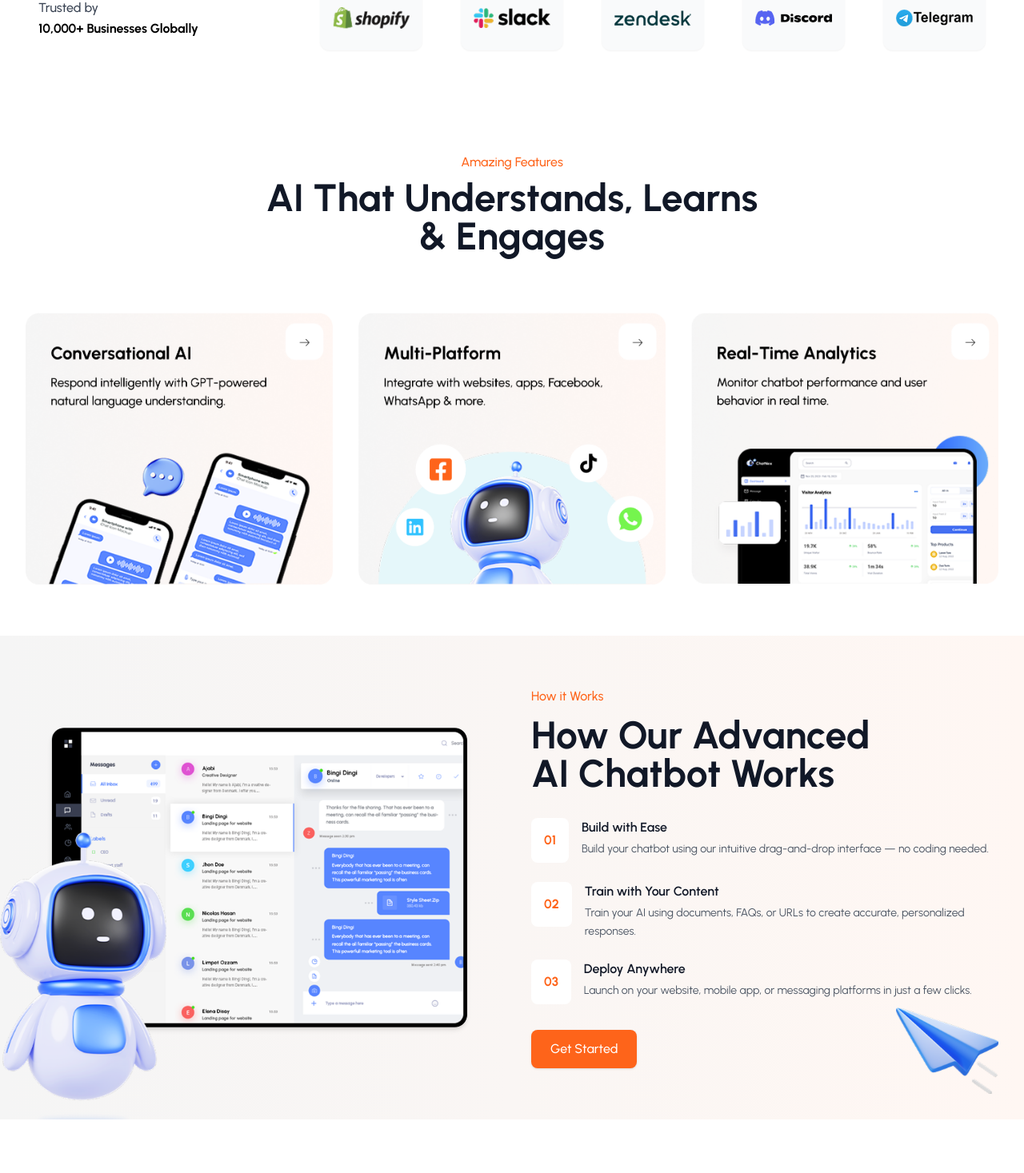
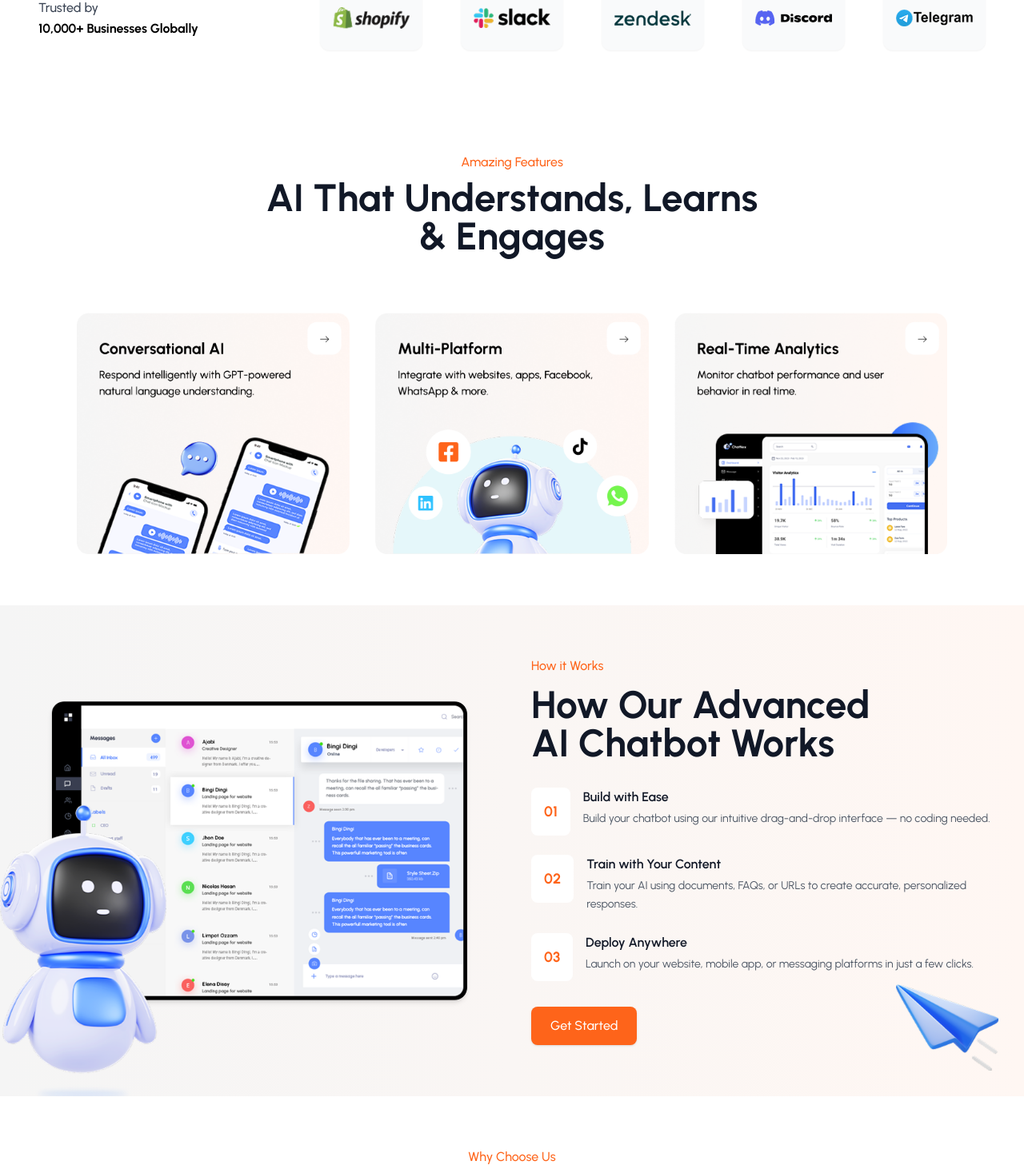
Before and after one commit to BayshoreCommunication/bayai-chatbot-website, a Next.js app: page / in a window 1280 px wide. Shown: the part 880-2347 px from the top of the page at 80% size. Built offline with nearby package versions, Linux system fonts and the light colour scheme.

Commit message:
animation added

```diff
--- a/components/home/AmazingFeatures.tsx
+++ b/components/home/AmazingFeatures.tsx
@@ -2,6 +2,7 @@
 
 import Image from "next/image";
 import { ArrowRight } from "lucide-react";
+import Reveal from "../motion/Reveal";
 
 export default function AmazingFeatures() {
   const features = [
@@ -18,14 +19,18 @@ export default function AmazingFeatures() {
 
   return (
     <section className="bg-white">
-      <div className="container mx-auto px-8 py-8 md:py-16">
+      <div className="container max-w-6xl mx-auto px-8 py-8 md:py-16">
         {/* ===== Section Header ===== */}
         <div className="text-center mb-12">
+          <Reveal x={-100} duration={2}>
           <p className="text-primary font-medium mb-2">Amazing Features</p>
+          </Reveal>
+          <Reveal x={100} duration={3}>
           <h2 className="text-3xl md:text-5xl font-bold text-gray-900 leading-snug">
             AI That Understands, Learns <br className="hidden md:block" /> &
             Engages
           </h2>
+          </Reveal>
         </div>
 
         {/* ===== Features Grid ===== */}
@@ -39,6 +44,7 @@ export default function AmazingFeatures() {
 
               {/* Image */}
               <div className="mt-6 flex justify-center">
+              <Reveal x={-100} duration={2}>
                 <Image
                   src={feature.image}
                   alt=""
@@ -46,6 +52,7 @@ export default function AmazingFeatures() {
                   height={800}
                   className="object-contain w-full h-auto"
                 />
+                </Reveal>
               </div>
             </div>
           ))}
--- a/components/home/HowItWorks.tsx
+++ b/components/home/HowItWorks.tsx
@@ -1,6 +1,7 @@
 "use client";
 
 import Image from "next/image";
+import Reveal from "../motion/Reveal";
 
 export default function HowItWorks() {
   const steps = [
@@ -28,6 +29,7 @@ export default function HowItWorks() {
         <div className="relative flex justify-center">
           {/* Main image (tablet UI) */}
           <div className="relative w-full max-w-[520px]">
+            <Reveal y={100} x={100} duration={2}>
               <Image
                 src="/images/homepage/howitworks/bg.png"
                 alt="AI Chatbot Interface"
@@ -35,55 +37,75 @@ export default function HowItWorks() {
                 height={800}
                 className="rounded-2xl shadow-md object-contain"
               />
+            </Reveal>
 
             {/* Floating Robot */}
+            <Reveal
+              y={0}
+              duration={2}
+              className="absolute -left-8 -bottom-16 md:-left-16 md:-bottom-32 w-32 sm:w-40 md:w-52 z-10"
+            >
               <Image
                 src="/images/homepage/howitworks/robot.png"
                 alt="AI Robot"
                 width={1000}
                 height={800}
-              className="absolute -left-8 -bottom-16 md:-left-16 md:-bottom-32 w-32 sm:w-40 md:w-52 animate-float"
+                className="w-full h-auto"
               />
+            </Reveal>
           </div>
         </div>
 
         {/* ===== Right Side: Text Content ===== */}
         <div className="relative z-10">
+          <Reveal x={-100} duration={2}>
             <p className="text-primary font-medium mb-3">How it Works</p>
+          </Reveal>
+          <Reveal x={100} duration={2}>
             <h2 className="text-4xl md:text-5xl font-bold text-gray-900 mb-8 leading-snug">
-            How Our Advanced <br className="hidden md:block" /> AI Chatbot Works
+              How Our Advanced <br className="hidden md:block" /> AI Chatbot
+              Works
             </h2>
+          </Reveal>
 
           {/* Steps */}
           <div className="space-y-6">
             {steps.map((step) => (
               <div key={step.id} className="flex items-start gap-4">
-                <div className=" rounded-lg text-primary  bg-white  p-4 flex items-center justify-center text-base font-bold shrink-0">
+                <div className=" rounded-lg text-primary  bg-white  p-4 flex items-center justify-center text-lg font-bold shrink-0">
                   {step.id}
                 </div>
                 <div>
-                  <h3 className="font-semibold text-gray-900 mb-1">{step.title}</h3>
-                  <p className="text-sm text-gray-600 leading-relaxed">{step.desc}</p>
+                  <h3 className="font-semibold text-gray-900 mb-1">
+                    {step.title}
+                  </h3>
+                  <p className="text-sm text-gray-600 leading-relaxed">
+                    {step.desc}
+                  </p>
                 </div>
               </div>
             ))}
           </div>
 
           {/* CTA Button */}
+          <Reveal x={200} duration={2}>
             <button className="mt-8 bg-primary text-white font-medium px-6 py-3 rounded-lg shadow hover:bg-primary/90 transition">
               Get Started
             </button>
+          </Reveal>
         </div>
       </div>
 
       {/* ===== Floating Paper Plane (right corner) ===== */}
+      {/* <Reveal y={200} duration={2}> */}
       <Image
         src="/images/homepage/howitworks/plane.png"
         alt="Paper Plane"
         width={1000}
         height={800}
-        className="absolute right-8 bottom-8 w-20 sm:w-24 md:w-32 animate-float-slow"
+        className="absolute right-8 bottom-8 w-20 sm:w-24 md:w-32 "
       />
+      {/* </Reveal> */}
     </section>
   );
 }
--- a/components/home/Pricing.tsx
+++ b/components/home/Pricing.tsx
@@ -1,4 +1,6 @@
 "use client";
+
+import Reveal from "../motion/Reveal";
 
 export default function Pricing() {
   const plans = [
@@ -44,16 +46,21 @@ export default function Pricing() {
       <div className="container max-w-6xl mx-auto px-8 py-8 md:py-16 text-center">
         {/* Header */}
         <div className="mb-12">
+          <Reveal x={-100} duration={2}>
           <p className="text-primary font-medium mb-2">Pricing Plans</p>
+          </Reveal>
+          <Reveal x={100} duration={2}>
           <h2 className="text-4xl md:text-5xl font-bold text-gray-900 leading-snug">
             Simple, Transparent <br className="hidden md:block" />
             Pricing for Every Business
           </h2>
+          </Reveal>
         </div>
 
         {/* Pricing Cards */}
         <div className="grid grid-cols-1 md:grid-cols-3 gap-8 items-stretch">
           {plans.map((plan, index) => (
+            <Reveal x={100} y={100} duration={2}>
             <div
               key={index}
               className={`bg-white rounded-3xl h-full max-w-xl w-full mx-auto p-8 text-left shadow-sm border border-transparent hover:border-primary hover:shadow-xl transition-all duration-300 flex flex-col justify-between`}
@@ -83,6 +90,7 @@ export default function Pricing() {
                       <span className="text-primary font-bold">✓</span>
                       <span>{feature}</span>
                     </li>
+
                   ))}
                 </ul>
               </div>
@@ -92,6 +100,7 @@ export default function Pricing() {
                 Get Started
               </button>
             </div>
+            </Reveal>
           ))}
         </div>
       </div>
--- a/components/home/Testimonials.tsx
+++ b/components/home/Testimonials.tsx
@@ -4,6 +4,7 @@ import { Swiper, SwiperSlide } from "swiper/react";
 import { Pagination, Autoplay } from "swiper/modules";
 import "swiper/css";
 import "swiper/css/pagination";
+import Reveal from "../motion/Reveal";
 
 export default function Testimonials() {
   const testimonials = [
@@ -62,11 +63,15 @@ export default function Testimonials() {
       <div className="container mx-auto px-8 py-8 md:py-16">
         {/* Header */}
         <div className="text-center mb-12">
+          <Reveal x={-100} duration={2}>
           <p className="text-primary font-medium mb-2">Testimonials</p>
+          </Reveal>
+          <Reveal x={100} duration={2}>
           <h2 className="text-4xl md:text-5xl font-bold text-gray-900 leading-snug">
             Build Trust With Reviews <br className="hidden md:block" />
             Loved by Businesses Worldwide
           </h2>
+          </Reveal>
         </div>
 
         {/* Swiper Slider */}
--- a/components/home/Trustedby.tsx
+++ b/components/home/Trustedby.tsx
@@ -1,6 +1,7 @@
 "use client";
 
 import Image from "next/image";
+import Reveal from "../motion/Reveal";
 
 export default function Trustedby() {
   const brands = [
@@ -16,12 +17,16 @@ export default function Trustedby() {
       <div className="container px-8 py-8 md:py-16">
         <div className="flex flex-col lg:flex-row items-center justify-center gap-8 lg:gap-12 text-center lg:text-left">
           {/* Left Text */}
+
           <div className="lg:w-1/4">
+          <Reveal x={-100} duration={2}>
             <p className="text-gray-700 font-medium leading-relaxed">
               Trusted by <br />
               <span className="font-bold text-black">10,000+ Businesses Globally</span>
             </p>
+            </Reveal>
           </div>
+
 
           {/* Brand Logos */}
           <div className="flex flex-wrap justify-center lg:justify-start gap-6 sm:gap-10 md:gap-12">
@@ -30,6 +35,7 @@ export default function Trustedby() {
                 key={index}
                 className="flex items-center justify-center bg-gray-50 hover:bg-gray-100 rounded-xl p-3 sm:p-4 transition-all duration-300 w-28 sm:w-32 h-16 sm:h-20 shadow-sm"
               >
+                <Reveal x={100} duration={2}>
                 <Image
                   src={brand.image}
                   alt={brand.name}
@@ -37,6 +43,7 @@ export default function Trustedby() {
                   height={800}
                   className="object-contain"
                 />
+                </Reveal>
               </div>
             ))}
           </div>
--- a/components/home/WhyChooseUs.tsx
+++ b/components/home/WhyChooseUs.tsx
@@ -1,6 +1,7 @@
 "use client";
 
 import Image from "next/image";
+import Reveal from "../motion/Reveal";
 
 export default function WhyChooseUs() {
   const features = [
@@ -36,16 +37,21 @@ export default function WhyChooseUs() {
       <div className="container mx-auto px-8 py-8 md:py-16 text-center">
         {/* Header */}
         <div className="mb-12">
+          <Reveal x={-100} duration={2}>
           <p className="text-primary font-medium mb-2">Why Choose Us</p>
+          </Reveal>
+          <Reveal x={100} duration={2}>
           <h2 className="text-3xl md:text-5xl font-bold text-gray-900 leading-snug">
             Unique Selling Points & <br className="hidden md:block" />
             Advantages of Our Service
           </h2>
+          </Reveal>
         </div>
 
         {/* Cards Grid */}
         <div className="grid grid-cols-1 sm:grid-cols-2 lg:grid-cols-5 gap-6 mb-10">
           {features.map((feature, index) => (
+            <Reveal y={100} duration={2}>
             <div
               key={index}
               className="group bg-[#000000]/7  rounded-2xl p-6 shadow-lg transition-all duration-300 flex flex-col items-start text-left h-full hover:-translate-y-2 hover:shadow-lg hover:shadow-orange-100 border-b border-primary"
@@ -66,13 +72,16 @@ export default function WhyChooseUs() {
                 {feature.desc}
               </p>
             </div>
+            </Reveal>
           ))}
         </div>
 
         {/* CTA Button */}
+        <Reveal x={-100} duration={2}>
         <button className="bg-primary text-white font-medium px-6 py-3 rounded-lg shadow hover:bg-primary/90 transition">
           Get Started
         </button>
+        </Reveal>
       </div>
     </section>
   );
```
Also changed, not shown: components/home/Faq.tsx (+26 -4 lines). Lines whose indentation alone changed are shown as unchanged.
